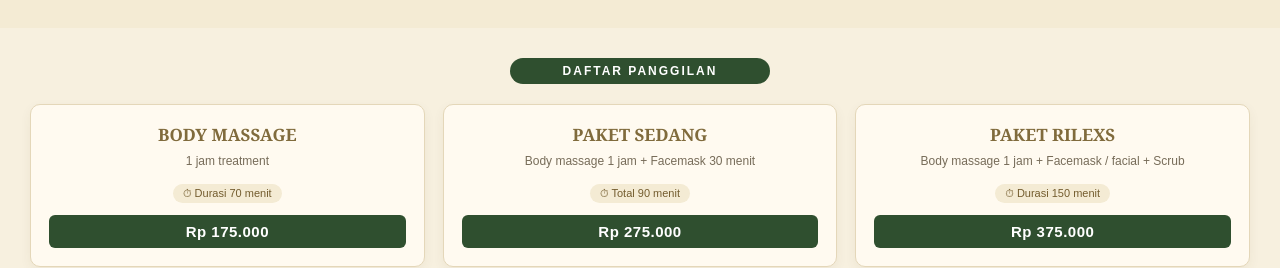
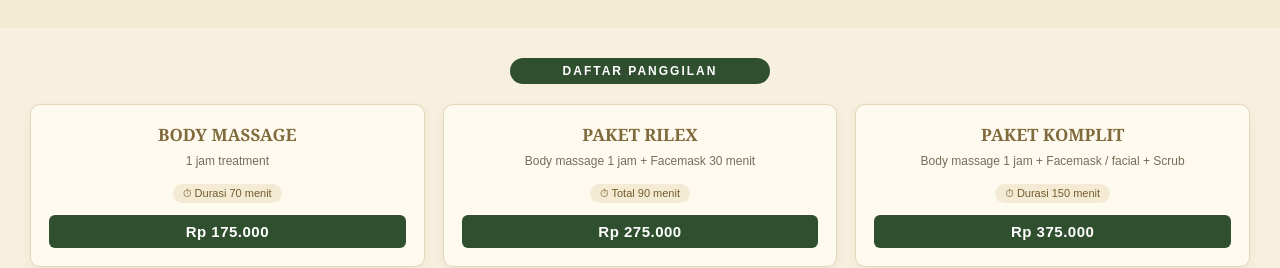
Before and after one commit to homespafamilyciamis/website, a website: page index.html in a window 1280 px wide. Shown: the part 1340-1608 px from the top of the page. Drawn offline with Linux system fonts and the light colour scheme.

Commit message:
Update package names and options in index.html

```diff
--- a/index.html
+++ b/index.html
@@ -401,8 +401,8 @@
 
             <optgroup label="DAFTAR PANGGILAN">
               <option value="Panggilan: Body Massage 70 Menit (Rp 175.000)">Body Massage (70 Menit) — Rp 175.000</option>
-              <option value="Panggilan: Paket Sedang 90 Menit (Rp 275.000)">Paket Sedang (Massage + Facemask) — Rp 275.000</option>
-              <option value="Panggilan: Paket Rilexs 150 Menit (Rp 375.000)">Paket Rilexs (Massage + Facemask/Facial + Scrub) — Rp 375.000</option>
+              <option value="Panggilan: Paket Rilex 90 Menit (Rp 275.000)">Paket Rilex (Massage + Facemask) — Rp 275.000</option>
+              <option value="Panggilan: Paket Komplit 150 Menit (Rp 375.000)">Paket Komplit (Massage + Facemask/Facial + Scrub) — Rp 375.000</option>
             </optgroup>
           </select>
         </div>
@@ -501,7 +501,7 @@
       </article>
       <article class="package-card">
         <div>
-          <h3>PAKET SEDANG</h3>
+          <h3>PAKET RILEX</h3>
           <p>Body massage 1 jam + Facemask 30 menit</p>
           <span class="duration">⏱ Total 90 menit</span>
         </div>
@@ -509,7 +509,7 @@
       </article>
       <article class="package-card">
         <div>
-          <h3>PAKET RILEXS</h3>
+          <h3>PAKET KOMPLIT</h3>
           <p>Body massage 1 jam + Facemask / facial + Scrub</p>
           <span class="duration">⏱ Durasi 150 menit</span>
         </div>
```
